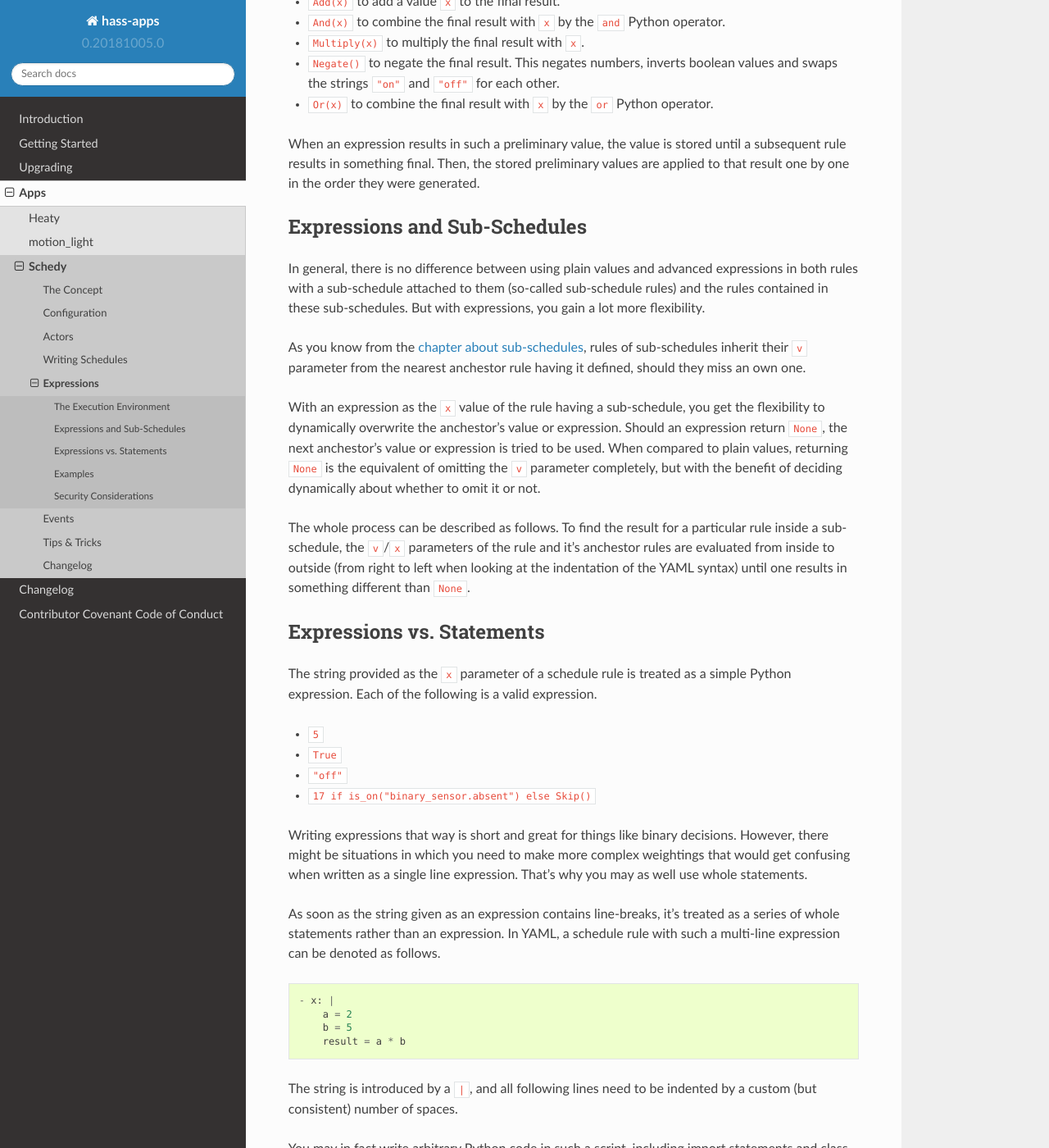
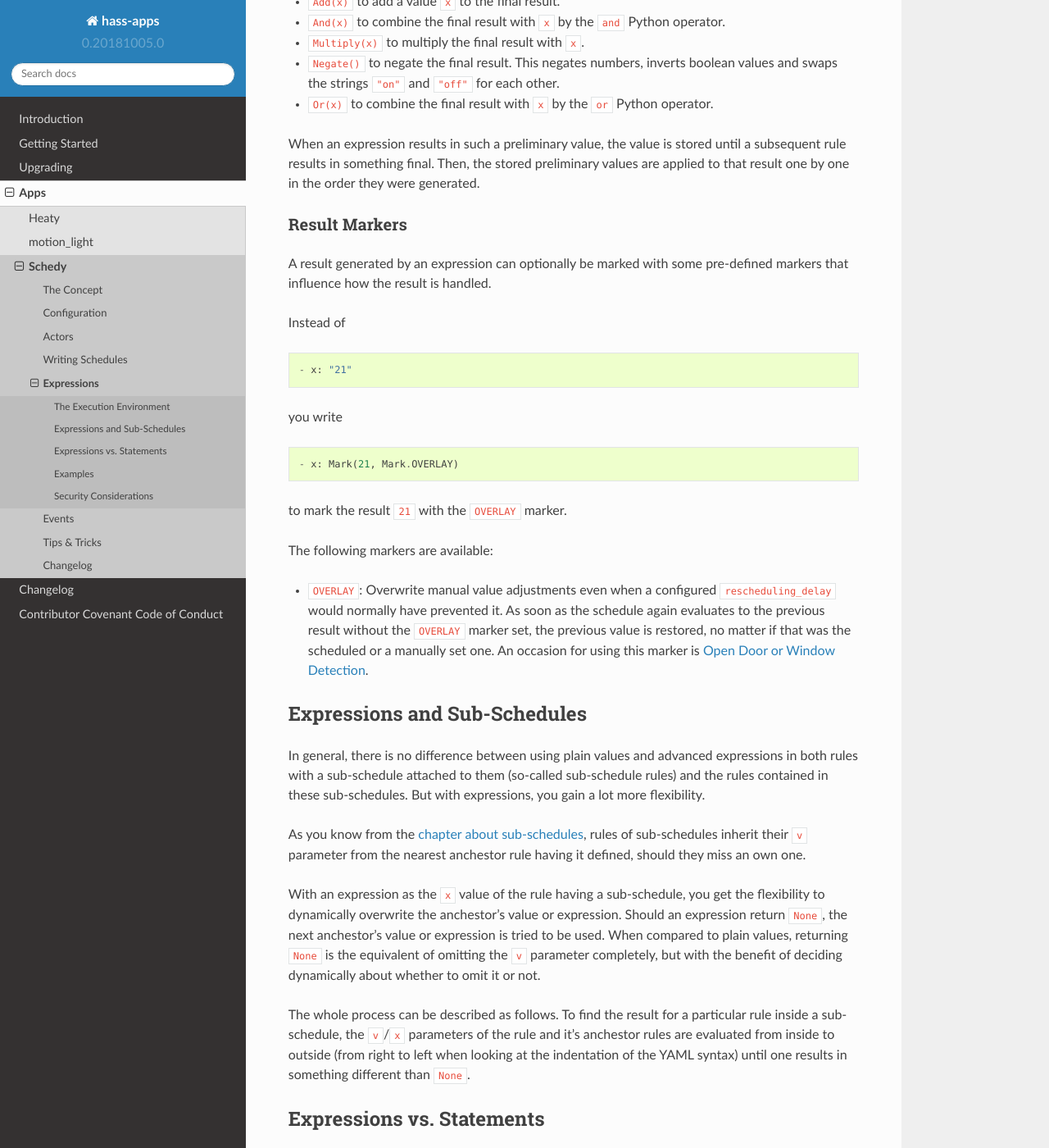
Before and after one commit to bob1de/hass-apps, a Sphinx documentation site: the page built from docs/apps/schedy/expressions.rst, in a window 1280 px wide and 1400 px high, scrolled down 1869 px. Shown: the whole window at 82% size. Built offline with Sphinx 7.4.7 and the Read the Docs theme 2.0.0, drawn with Linux system fonts in a browser that asks for light colours.

Commit message:
[schedy] Changed open window detection example to use overlay feature

```diff
--- a/docs/apps/schedy/expressions.rst
+++ b/docs/apps/schedy/expressions.rst
@@ -105,6 +105,37 @@ When an expression results in such a preliminary value, the value is
 stored until a subsequent rule results in something final. Then, the
 stored preliminary values are applied to that result one by one in the
 order they were generated.
+
+
+Result Markers
+~~~~~~~~~~~~~~
+
+A result generated by an expression can optionally be marked with some
+pre-defined markers that influence how the result is handled.
+
+Instead of
+
+::
+
+    - x: "21"
+
+you write
+
+::
+
+    - x: Mark(21, Mark.OVERLAY)
+
+to mark the result ``21`` with the ``OVERLAY`` marker.
+
+The following markers are available:
+
+* ``OVERLAY``: Overwrite manual value adjustments even when a configured
+  ``rescheduling_delay`` would normally have prevented it.
+  As soon as the schedule again evaluates to the previous result without
+  the ``OVERLAY`` marker set, the previous value is restored, no matter
+  if that was the scheduled or a manually set one.
+  An occasion for using this marker is `Open Door or Window Detection
+  <tips-and-tricks.html#open-door-or-window-detection>`_.
 
 
 Expressions and Sub-Schedules
```
Also changed, not shown: docs/apps/schedy/tips-and-tricks.rst (+7 -7 lines).
